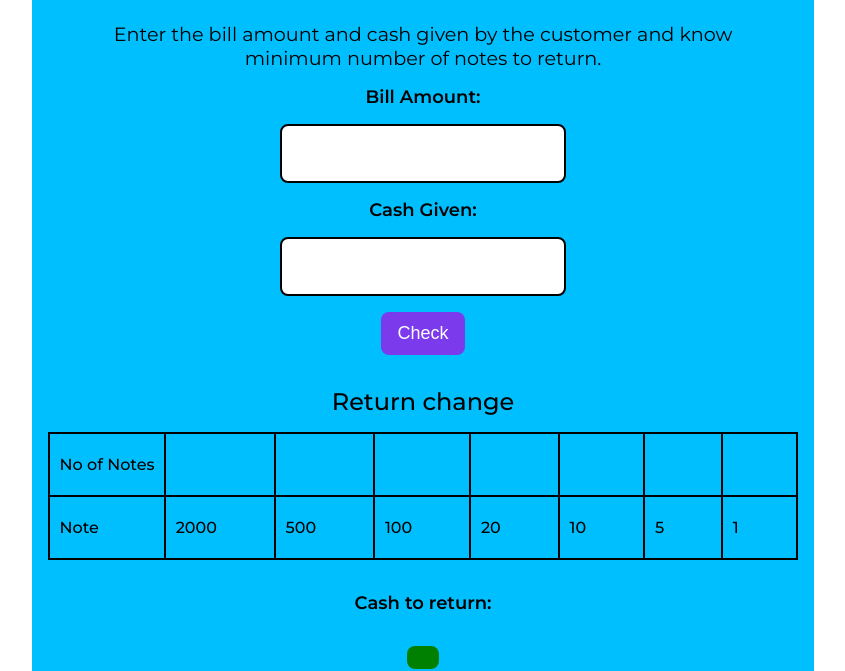
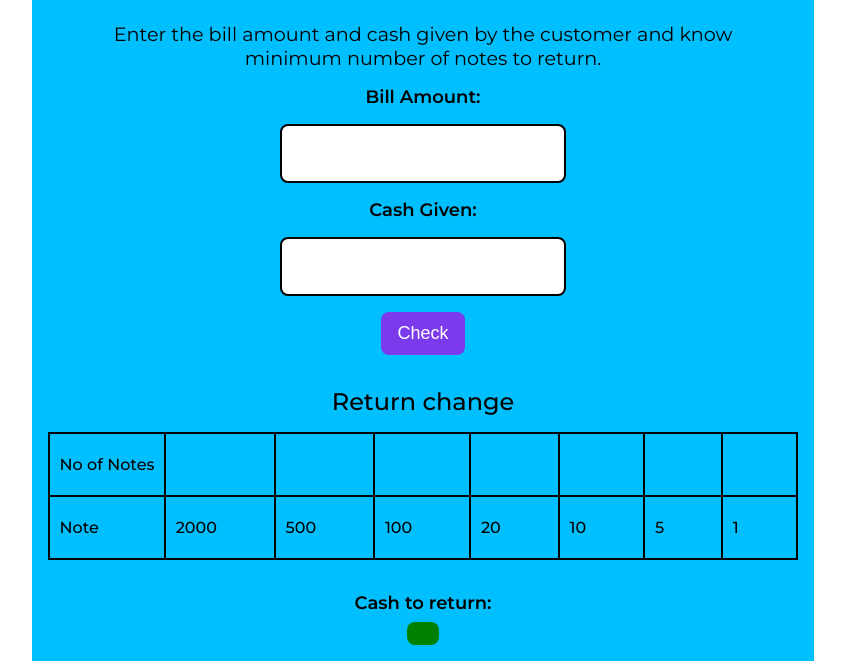
Before and after one commit to Santoshdandin/Cash-register, a plain HTML site: page index.html in a window 1280 px wide. Shown: the part 92-763 px from the top of the page, without its empty margins (217-1062 px from the left). Drawn offline with Linux system fonts and the light colour scheme.

Commit message:
output padding updated

```diff
--- a/main.css
+++ b/main.css
@@ -54,7 +54,7 @@ body {
 .output-label {
   font-size: large;
   font-weight: 600;
-  padding: 2rem;
+  padding:2rem 0rem 0.5rem 0rem;
 }
 
 .output {
@@ -65,7 +65,8 @@ body {
   padding: 0.7rem 1rem;
   border-radius: 0.5rem;
   outline: #fff;
-  margin: auto;
+  margin-top: 0rem;
+
 
 }
 
```
